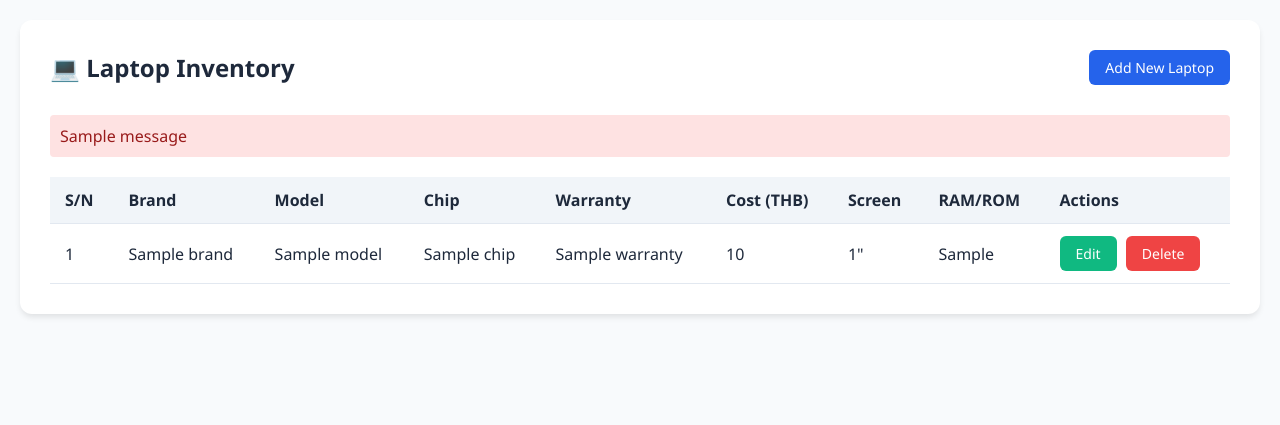
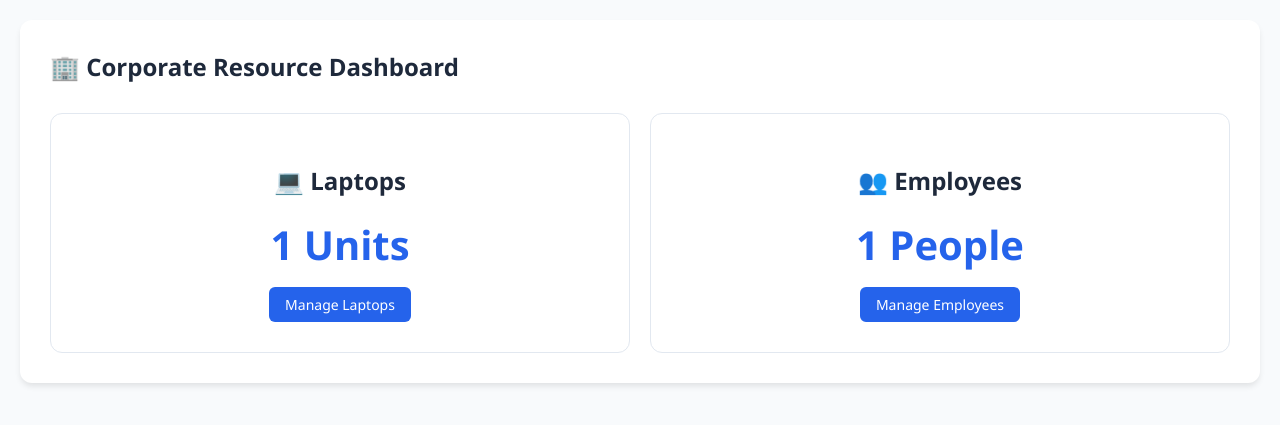
Before and after one commit to pwatjana/Laptop_Manage, a Flask app: template templates/index.html in a window 1280 px wide. Shown: the top 425 px of the page. Run offline with Flask 3, Linux system fonts and the light colour scheme; the template is opened without the code that fills it: most values are stand-ins (such as "Sample title", 1, 10 or a date in 2020); one stand-in notice (Sample message) is shown.

Commit message:
Expand to Employee Management with centralized dashboard

```diff
--- a/app.py
+++ b/app.py
@@ -26,20 +26,26 @@ except Exception as e:
 @app.route('/')
 def index():
     if not supabase:
-        return "Database not configured. Please check your environment variables.", 500
-    try:
-        response = supabase.table('laptops').select("*").execute()
-        laptops = response.data
-        return render_template('index.html', laptops=laptops)
-    except Exception as e:
-        return f"Error fetching data: {str(e)}", 500
+        return "Database not configured.", 500
 
-@app.route('/add', methods=('GET', 'POST'))
-def add():
+    # Dashboard Data
+    laptop_count = supabase.table('laptops').select("SerialNumber", count="exact").execute().count
+    employee_count = supabase.table('employees').select("EmployeeCode", count="exact").execute().count
+
+    return render_template('index.html', laptop_count=laptop_count, employee_count=employee_count)
+
+# --- LAPTOP ROUTES ---
+
+@app.route('/laptops')
+def list_laptops():
+    response = supabase.table('laptops').select("*").execute()
+    return render_template('laptops.html', laptops=response.data)
+
+@app.route('/laptops/add', methods=('GET', 'POST'))
+def add_laptop():
     if request.method == 'POST':
-        sn = request.form['sn']
         data = {
-            "SerialNumber": sn,
+            "SerialNumber": request.form['sn'],
             "Brand": request.form['brand'],
             "Model": request.form['model'],
             "Chip": request.form['chip'],
@@ -48,43 +54,80 @@ def add():
             "ScreenSize": float(request.form['screen']) if request.form['screen'] else 0,
             "RamRom": request.form['ramrom']
         }
+        try:
+            supabase.table('laptops').insert(data).execute()
+            return redirect(url_for('list_laptops'))
+        except Exception as e:
+            flash(f'Error: {str(e)}')
+    return render_template('add_laptop.html')
 
-        if not sn:
-            flash('Serial Number is required!')
-        else:
-            try:
-                supabase.table('laptops').insert(data).execute()
-                return redirect(url_for('index'))
-            except Exception as e:
-                flash(f'Error: {str(e)}')
-
-    return render_template('add.html')
-
-@app.route('/edit/<sn>', methods=('GET', 'POST'))
-def edit(sn):
+@app.route('/laptops/edit/<sn>', methods=('GET', 'POST'))
+def edit_laptop(sn):
     response = supabase.table('laptops').select("*").eq("SerialNumber", sn).execute()
     laptop = response.data[0] if response.data else None
-
     if request.method == 'POST':
         data = {
-            "Brand": request.form['brand'],
-            "Model": request.form['model'],
-            "Chip": request.form['chip'],
-            "Warranty": request.form['warranty'],
-            "Cost": float(request.form['cost']) if request.form['cost'] else 0,
-            "ScreenSize": float(request.form['screen']) if request.form['screen'] else 0,
-            "RamRom": request.form['ramrom']
+            "Brand": request.form['brand'], "Model": request.form['model'], "Chip": request.form['chip'],
+            "Warranty": request.form['warranty'], "Cost": float(request.form['cost']),
+            "ScreenSize": float(request.form['screen']), "RamRom": request.form['ramrom']
         }
         supabase.table('laptops').update(data).eq("SerialNumber", sn).execute()
-        return redirect(url_for('index'))
+        return redirect(url_for('list_laptops'))
+    return render_template('edit_laptop.html', laptop=laptop)
 
-    return render_template('edit.html', laptop=laptop)
+@app.route('/laptops/delete/<sn>')
+def delete_laptop(sn):
+    supabase.table('laptops').delete().eq("SerialNumber", sn).execute()
+    return redirect(url_for('list_laptops'))
 
-@app.route('/delete/<sn>')
-def delete(sn):
-    supabase.table('laptops').delete().eq("SerialNumber", sn).execute()
-    flash(f'Laptop {sn} deleted successfully.')
-    return redirect(url_for('index'))
+# --- EMPLOYEE ROUTES ---
+
+@app.route('/employees')
+def list_employees():
+    response = supabase.table('employees').select("*").execute()
+    return render_template('employees.html', employees=response.data)
+
+@app.route('/employees/add', methods=('GET', 'POST'))
+def add_employee():
+    laptops = supabase.table('laptops').select("SerialNumber, Brand, Model").execute().data
+    if request.method == 'POST':
+        data = {
+            "EmployeeCode": request.form['code'],
+            "FullName": request.form['name'],
+            "SectionCode": request.form['section_code'],
+            "SectionName": request.form['section_name'],
+            "LaptopSN": request.form['laptop_sn'] if request.form['laptop_sn'] != "" else None,
+            "JoinDate": request.form['join_date'] if request.form['join_date'] else None,
+            "LastDate": request.form['last_date'] if request.form['last_date'] else None,
+            "Remark": request.form['remark']
+        }
+        try:
+            supabase.table('employees').insert(data).execute()
+            return redirect(url_for('list_employees'))
+        except Exception as e:
+            flash(f'Error: {str(e)}')
+    return render_template('add_employee.html', laptops=laptops)
+
+@app.route('/employees/edit/<code>', methods=('GET', 'POST'))
+def edit_employee(code):
+    laptops = supabase.table('laptops').select("SerialNumber, Brand, Model").execute().data
+    response = supabase.table('employees').select("*").eq("EmployeeCode", code).execute()
+    emp = response.data[0] if response.data else None
+    if request.method == 'POST':
+        data = {
+            "FullName": request.form['name'], "SectionCode": request.form['section_code'],
+            "SectionName": request.form['section_name'], "LaptopSN": request.form['laptop_sn'] or None,
+            "JoinDate": request.form['join_date'] or None, "LastDate": request.form['last_date'] or None,
+            "Remark": request.form['remark']
+        }
+        supabase.table('employees').update(data).eq("EmployeeCode", code).execute()
+        return redirect(url_for('list_employees'))
+    return render_template('edit_employee.html', employee=emp, laptops=laptops)
+
+@app.route('/employees/delete/<code>')
+def delete_employee(code):
+    supabase.table('employees').delete().eq("EmployeeCode", code).execute()
+    return redirect(url_for('list_employees'))
 
 if __name__ == '__main__':
     app.run(debug=True)
--- a/static/style.css
+++ b/static/style.css
@@ -93,3 +93,41 @@ tr:hover { background-color: #f8fafc; }
     border-radius: 4px;
     margin-bottom: 10px;
 }
+
+/* Dashboard Grid */
+.dashboard-grid {
+    display: grid;
+    grid-template-columns: repeat(auto-fit, minmax(300px, 1fr));
+    gap: 20px;
+    margin-top: 20px;
+}
+
+.card {
+    background: #ffffff;
+    border: 1px solid var(--border);
+    padding: 30px;
+    border-radius: 12px;
+    text-align: center;
+    transition: transform 0.2s;
+}
+
+.card:hover {
+    transform: translateY(-5px);
+    box-shadow: 0 10px 15px -3px rgb(0 0 0 / 0.1);
+}
+
+.card .count {
+    font-size: 2.5rem;
+    font-weight: 700;
+    color: var(--primary);
+    margin: 15px 0;
+}
+
+select, textarea {
+    width: 100%;
+    padding: 8px;
+    border: 1px solid var(--border);
+    border-radius: 4px;
+    box-sizing: border-box;
+    font-family: inherit;
+}
--- a/templates/index.html
+++ b/templates/index.html
@@ -2,62 +2,28 @@
 <html lang="en">
 <head>
     <meta charset="UTF-8">
-    <meta name="viewport" content="width=device-width, initial-scale=1.0">
-    <title>Laptop Manager</title>
+    <title>Laptop & Employee Management</title>
     <link rel="stylesheet" href="{{ url_for('static', filename='style.css') }}">
 </head>
 <body>
     <div class="container">
         <header>
-            <h1>💻 Laptop Inventory</h1>
-            <a href="{{ url_for('add') }}" class="btn primary">Add New Laptop</a>
+            <h1>🏢 Corporate Resource Dashboard</h1>
         </header>
 
-        {% with messages = get_flashed_messages() %}
-          {% if messages %}
-            <div class="alerts">
-              {% for message in messages %}
-                <div class="alert">{{ message }}</div>
-              {% endfor %}
+        <div class="dashboard-grid">
+            <div class="card">
+                <h2>💻 Laptops</h2>
+                <p class="count">{{ laptop_count }} Units</p>
+                <a href="{{ url_for('list_laptops') }}" class="btn primary">Manage Laptops</a>
             </div>
-          {% endif %}
-        {% endwith %}
 
-        <main>
-            <table>
-                <thead>
-                    <tr>
-                        <th>S/N</th>
-                        <th>Brand</th>
-                        <th>Model</th>
-                        <th>Chip</th>
-                        <th>Warranty</th>
-                        <th>Cost (THB)</th>
-                        <th>Screen</th>
-                        <th>RAM/ROM</th>
-                        <th>Actions</th>
-                    </tr>
-                </thead>
-                <tbody>
-                    {% for laptop in laptops %}
-                    <tr>
-                        <td>{{ laptop['SerialNumber'] }}</td>
-                        <td>{{ laptop['Brand'] }}</td>
-                        <td>{{ laptop['Model'] }}</td>
-                        <td>{{ laptop['Chip'] }}</td>
-                        <td>{{ laptop['Warranty'] }}</td>
-                        <td>{{ "{:,.0f}".format(laptop['Cost']) }}</td>
-                        <td>{{ laptop['ScreenSize'] }}"</td>
-                        <td>{{ laptop['RamRom'] }}</td>
-                        <td>
-                            <a href="{{ url_for('edit', sn=laptop['SerialNumber']) }}" class="btn edit">Edit</a>
-                            <a href="{{ url_for('delete', sn=laptop['SerialNumber']) }}" class="btn delete" onclick="return confirm('Delete this laptop?')">Delete</a>
-                        </td>
-                    </tr>
-                    {% endfor %}
-                </tbody>
-            </table>
-        </main>
+            <div class="card">
+                <h2>👥 Employees</h2>
+                <p class="count">{{ employee_count }} People</p>
+                <a href="{{ url_for('list_employees') }}" class="btn primary">Manage Employees</a>
+            </div>
+        </div>
     </div>
 </body>
 </html>
```
Also changed, not shown: templates/add_employee.html (added, +33 -0 lines), templates/edit_employee.html (added, +34 -0 lines), templates/employees.html (added, +41 -0 lines), templates/laptops.html (added, +43 -0 lines), templates/add_laptop.html (renamed from templates/add.html), templates/edit_laptop.html (renamed from templates/edit.html).
